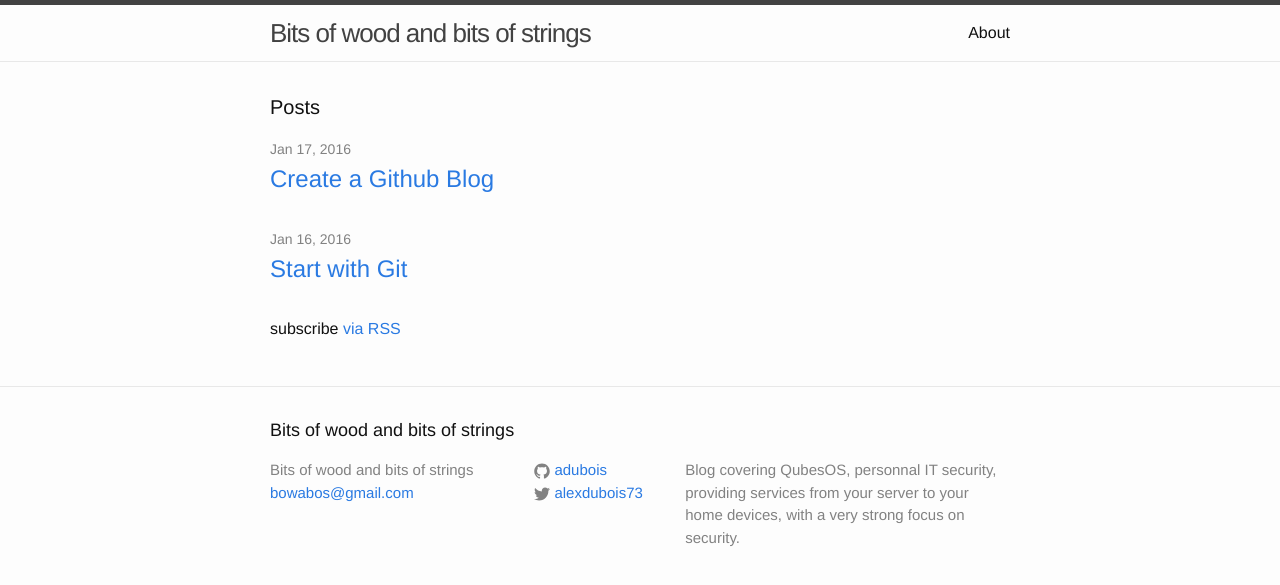
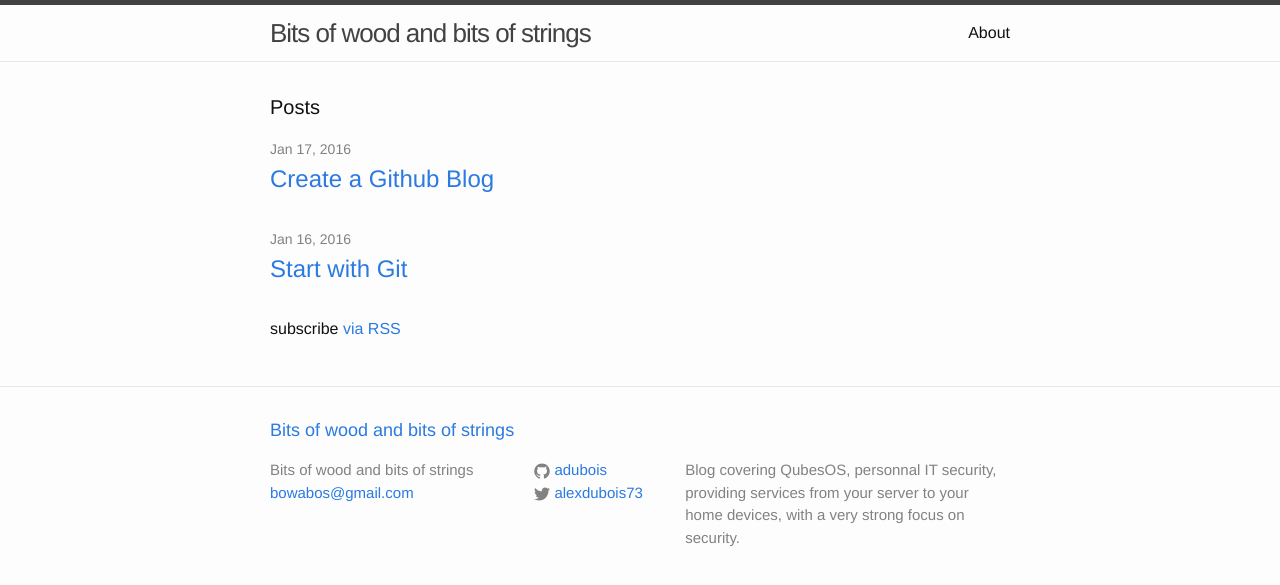
Before and after one commit to adubois/adubois.github.io, a Jekyll site: the page built from index.html, in a window 1280 px wide. Shown: the top 585 px of the page. Built offline with Jekyll 4.4.1, drawn with Linux system fonts in a browser that asks for light colours.

Commit message:
Adding site link to page footer

```diff
--- a/_includes/footer.html
+++ b/_includes/footer.html
@@ -2,7 +2,7 @@
 
   <div class="wrapper">
 
-    <h2 class="footer-heading">{{ site.title }}</h2>
+    <h2 class="footer-heading"><a href="{{ site.baseurl }}/">{{ site.title }}</a></h2>
 
     <div class="footer-col-wrapper">
       <div class="footer-col footer-col-1">
```
